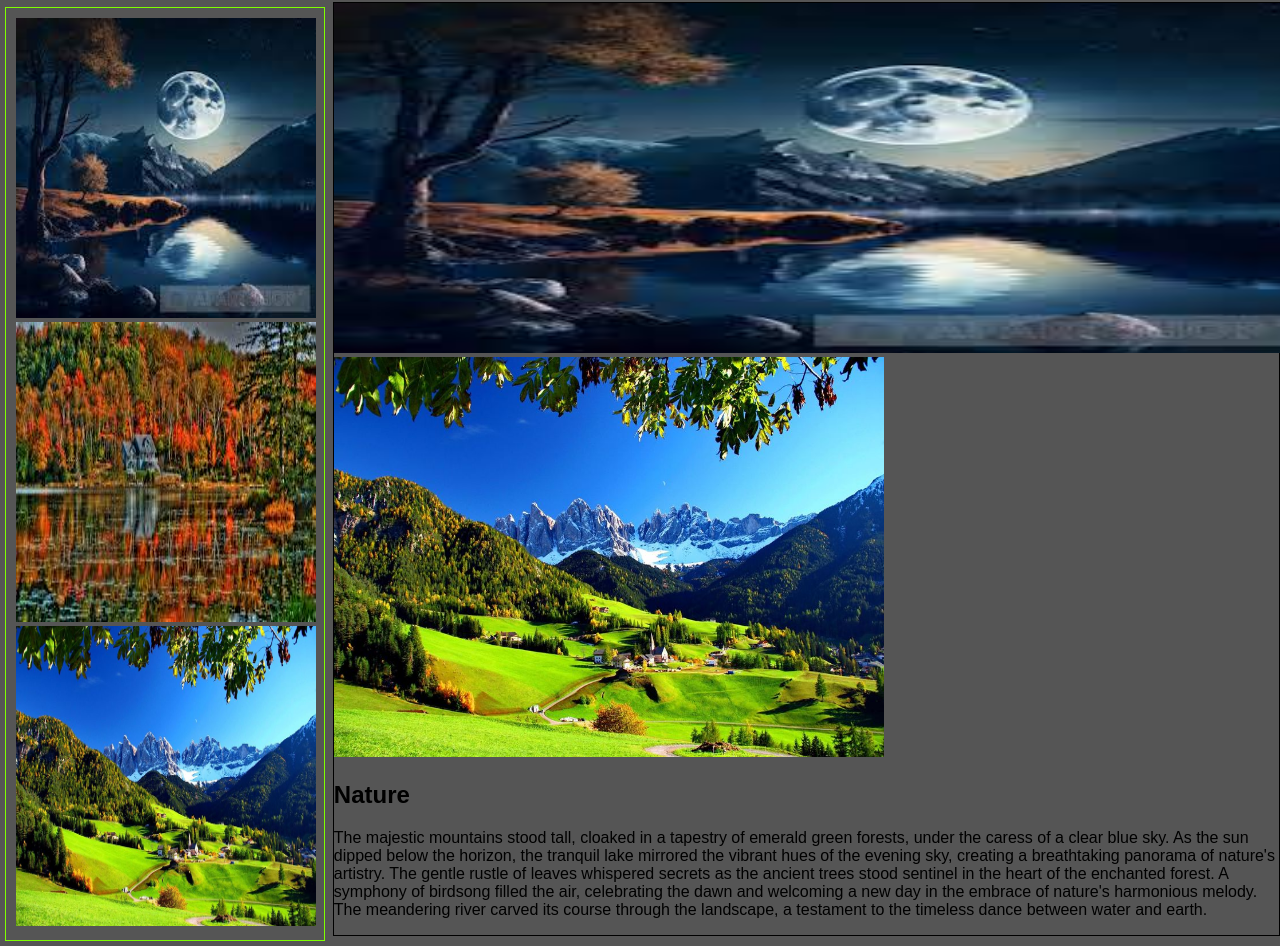
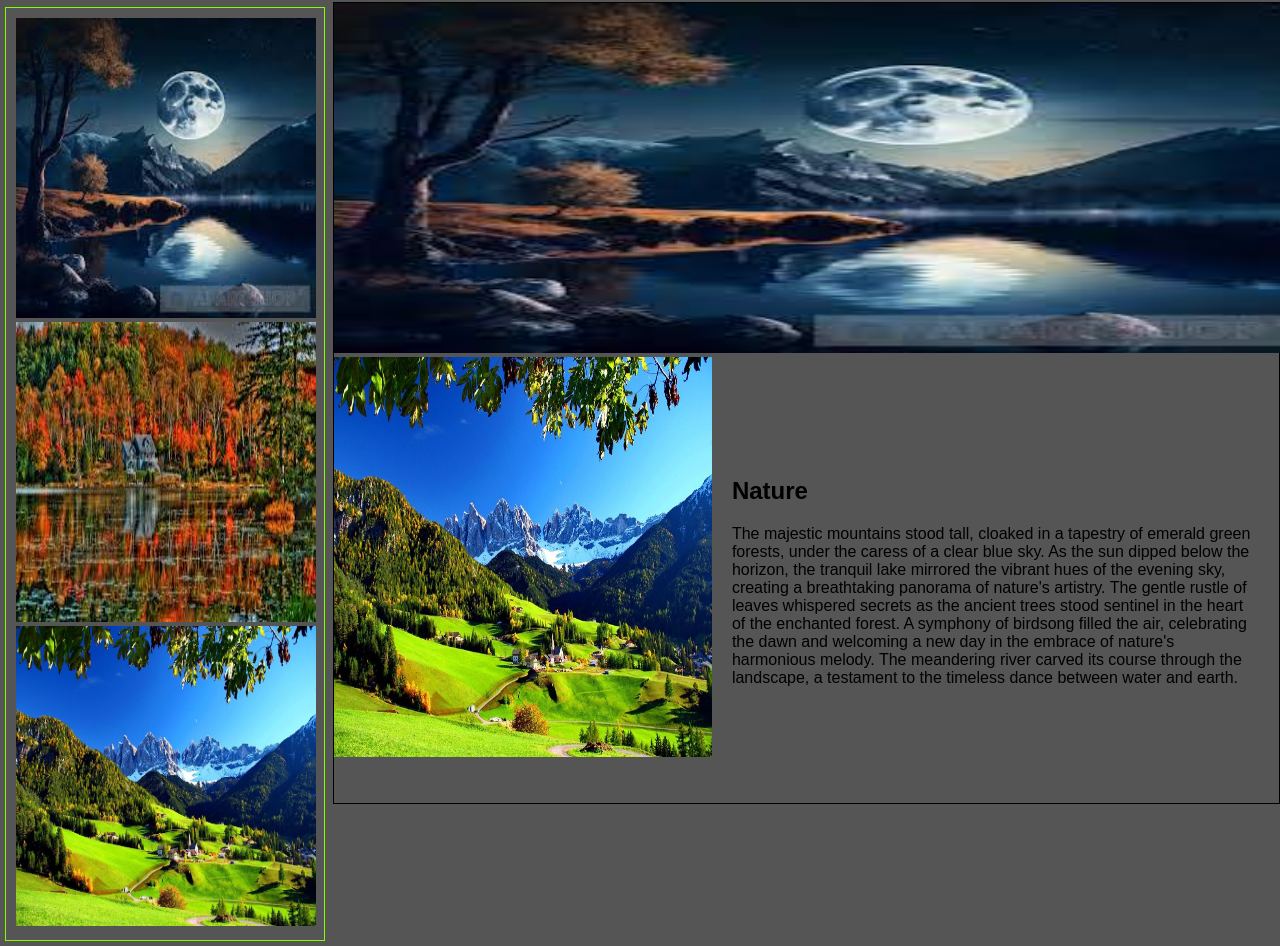
Before and after one commit to AbdulMoeez10/css-layout, a plain HTML site: page index.html in a window 1280 px wide. Shown: the part 198-1144 px from the top of the page. Drawn offline with Linux system fonts and the light colour scheme.

Commit message:
css-layout

```diff
--- a/index.html
+++ b/index.html
@@ -70,10 +70,15 @@
         width: 74%;
         float: right;
       }
-      .text container{
-        border: 1px solid;
-        width: 17px;
-      float:l }
+      .container{
+        padding: 100px 20px;
+        width: 60%;
+        float:right;
+       }
+       .img {
+        float: left;
+        width: 40%;
+       }
 
     </style>
   </head>
@@ -104,7 +109,7 @@
     </div>
     <div class="moiz">
       <div class="mustafa"><img src="second0.jpg" width="1000px" height="350px" /></div>
-      <div><img src="123.jpg" width="550"  height="400"></div>
+      <div class="img"><img src="123.jpg"width="100%" height="400"></div>
     <div class= container>
 <h2>Nature</h2>
 <p >The majestic mountains stood tall, cloaked in a tapestry of emerald green forests, under the caress of a clear blue sky.
```
